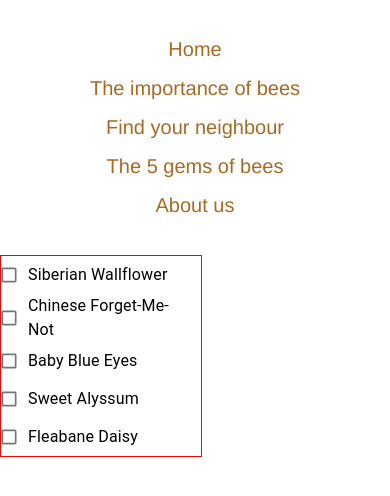
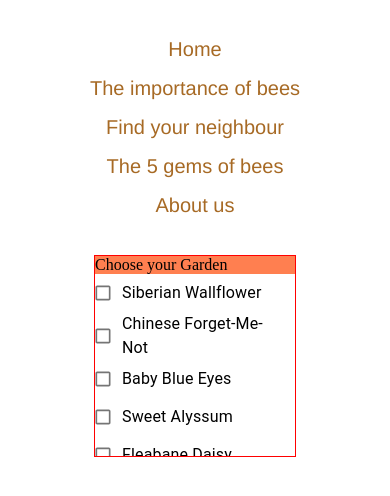
Before and after one commit to Andre-Filipe-Goncalves/BeeHiveProj, a React (Create React App) app: page /Neighbours in a window 390 px wide. Shown: the top 496 px of the page. Built offline with nearby package versions, Linux system fonts and the light colour scheme.

Commit message:
not many changes

```diff
--- a/src/App.css
+++ b/src/App.css
@@ -5,14 +5,13 @@
   overflow-y: scroll;
 }
 
+.checkboxHeader {
+  background-color: coral;
+}
+
 .neighbours {
   display: flex;
 
-}
-
-.beelist {
-  display: flex;
-  flex-direction: column;
 }
 
 .beecard-wrapper {
@@ -449,6 +448,11 @@ h1 {
     text-align: left;
     flex-direction: column;
   }
+
+  .neighbours {
+    flex-direction: column;
+    align-items: center;
+}
 }
 
 
--- a/src/Neighbours.jsx
+++ b/src/Neighbours.jsx
@@ -24,6 +24,7 @@ const Neighbours = () => {
     return (
         <div className="neighbours">
             <div className="checkbox">
+                <div className="checkboxHeader">Choose your Garden</div>
                 <FormControlLabel control={<Checkbox size="small" value="Siberian Wallflower" onChange={(event) => toggleCheckbox(event)}/>} label="Siberian Wallflower"/>
                 <FormControlLabel control={<Checkbox size="small" value="Chinese Forget-Me-Not" onChange={(event) => toggleCheckbox(event)} />} label="Chinese Forget-Me-Not"/>
                 <FormControlLabel control={<Checkbox size="small" value="Baby Blue Eyes" onChange={(event) => toggleCheckbox(event)} />} label="Baby Blue Eyes" />
```
